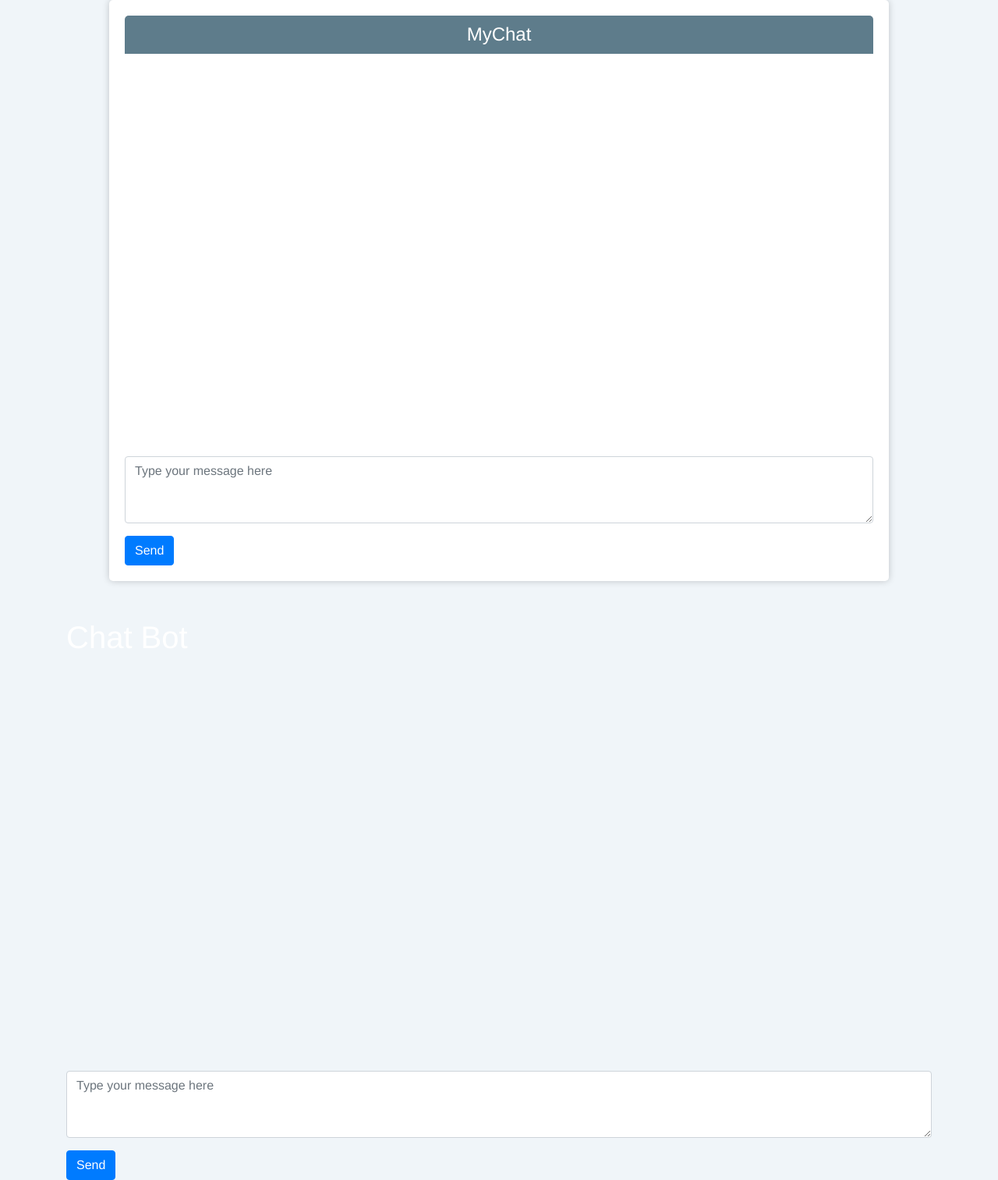
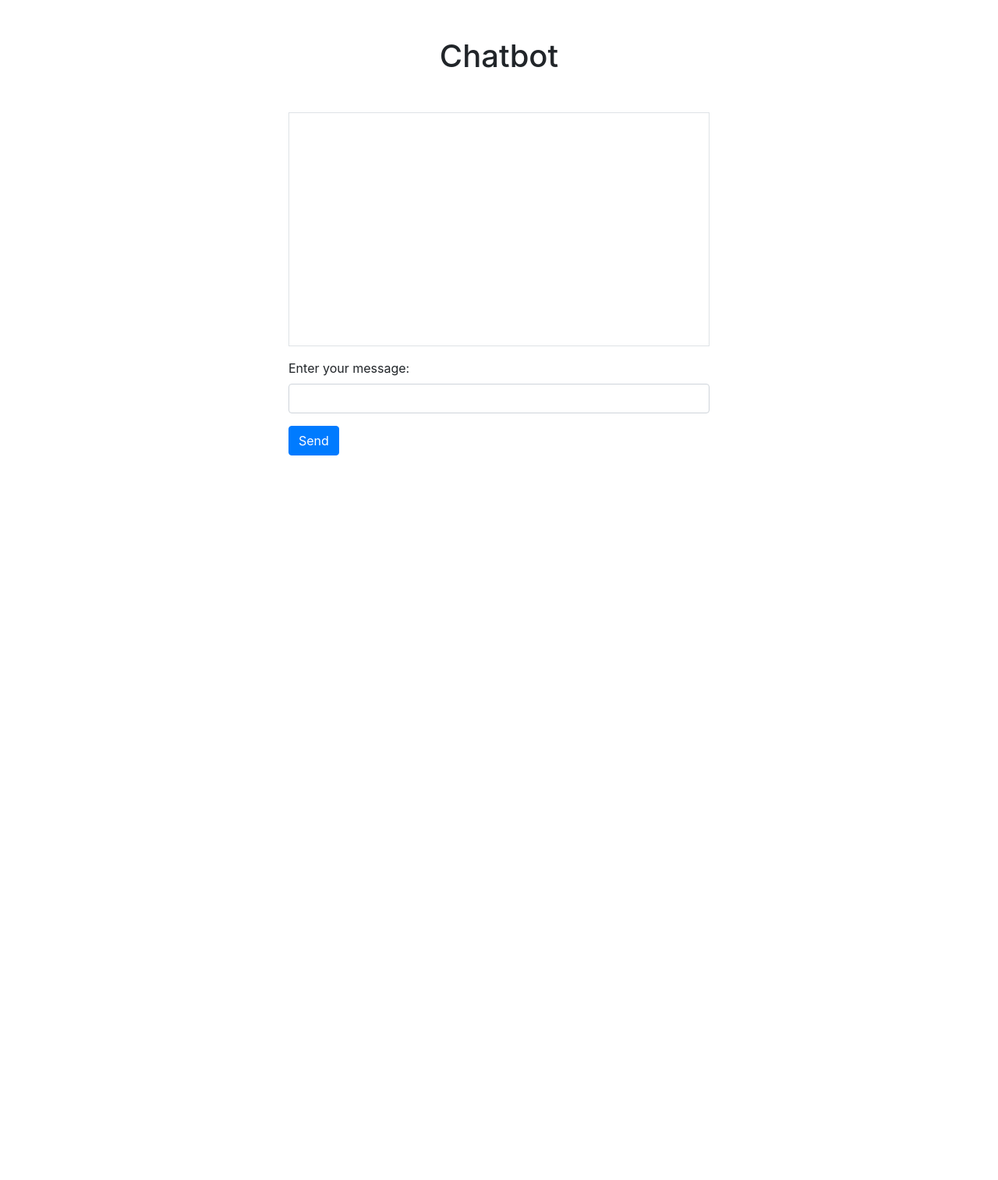
Before and after one commit to grewalanmol/chatBot, a Flask app: page / in a window 1280 px wide. Shown: the whole page at 78% size. After the commit the page ends 584 px from the top, so only its background shows below. Run offline with Flask 3, Linux system fonts and the light colour scheme; some libraries are stand-ins or nearby versions.

Commit message:
Update index.html

````diff
--- a/templates/index.html
+++ b/templates/index.html
@@ -1,133 +1,84 @@
 <!DOCTYPE html>
-<html>
+<html lang="en">
+<head>
+    <meta charset="UTF-8">
+    <meta name="viewport" content="width=device-width, initial-scale=1.0">
+    <title>Chatbot</title>
+    <!-- Bootstrap CSS (you may need to adjust the paths if you're using a local copy) -->
+    <link rel="stylesheet" href="https://maxcdn.bootstrapcdn.com/bootstrap/4.5.2/css/bootstrap.min.css">
+    <!-- Custom CSS -->
+    <link rel="stylesheet" href="{{ url_for('static', filename='styles.css') }}">
+</head>
+<body>
+    <div class="container mt-5">
+        <h1 class="text-center">Chatbot</h1>
+        <div class="row justify-content-center mt-5">
+            <div class="col-md-6">
+                <div id="chat" class="border p-3" style="height: 300px; overflow-y: scroll;">
+                    <!-- Chat messages will be displayed here -->
+                </div>
+            </div>
+        </div>
+        <div class="row justify-content-center mt-3">
+            <div class="col-md-6">
+                <div class="form-group">
+                    <label for="message">Enter your message:</label>
+                    <input type="text" class="form-control" id="message">
+                </div>
+                <button class="btn btn-primary" onclick="sendMessage()">Send</button>
+            </div>
+        </div>
+    </div>
 
-<head>
-  <title>MyChat</title>
-  <meta charset="utf-8">
-  <meta name="viewport" content="width=device-width, initial-scale=1">
-  <link rel="stylesheet" href="https://maxcdn.bootstrapcdn.com/bootstrap/4.5.2/css/bootstrap.min.css">
-  <script src="https://ajax.googleapis.com/ajax/libs/jquery/3.5.1/jquery.min.js"></script>
-  <script src="https://cdnjs.cloudflare.com/ajax/libs/popper.js/1.16.0/umd/popper.min.js"></script>
-  <script src="https://maxcdn.bootstrapcdn.com/bootstrap/4.5.2/js/bootstrap.min.js"></script>
-  <link rel="stylesheet" href="https://cdnjs.cloudflare.com/ajax/libs/font-awesome/5.15.3/css/all.min.css">
-  <link rel="stylesheet" type="text/css" href="{{ url_for('static', filename='style.css') }}">
-  <script src="https://cdn.jsdelivr.net/npm/highlight.js@10.7.2/lib/languages/python.min.js"></script>
+    <!-- Bootstrap JS (you may need to adjust the paths if you're using a local copy) -->
+    <script src="https://ajax.googleapis.com/ajax/libs/jquery/3.5.1/jquery.min.js"></script>
+    <script src="https://cdnjs.cloudflare.com/ajax/libs/popper.js/1.16.0/umd/popper.min.js"></script>
+    <script src="https://maxcdn.bootstrapcdn.com/bootstrap/4.5.2/js/bootstrap.min.js"></script>
 
-  <link rel="stylesheet" href="https://cdnjs.cloudflare.com/ajax/libs/highlight.js/11.7.0/styles/a11y-dark.min.css">
-    <script src="https://cdnjs.cloudflare.com/ajax/libs/highlight.js/11.7.0/highlight.min.js"></script>
-</head>
+    <!-- JavaScript for handling API calls and updating the chat interface -->
+    <script src="{{ url_for('static', filename='scripts.js') }}"></script>
 
-<body>
-  <div class="chat-container">
-    <div class="header">
-      <h1 class="header-title">MyChat</h1>
-    </div>
-    <div class="chat-box">
-      <!-- Chat messages will be added here dynamically -->
-    </div>
-    <div class="form-group mt-3">
-      <textarea class="form-control" rows="3" placeholder="Type your message here" id="message-input"></textarea>
-    </div>
-    <button type="button" class="btn btn-primary" id="send-btn">Send</button>
-  </div>
+    <!-- JavaScript for displaying chatbot and user images -->
+    <script>
+        function displayUserMessage(message) {
+            var chatDiv = document.getElementById('chat');
+            var userMessage = document.createElement('div');
+            userMessage.innerHTML = '<img src="{{ url_for('static', filename='images/user.jpg') }}" alt="User" class="chat-img-user" style="width: 50px; height: 50px;"><p class="chat-message-user">You: ' + message + '</p>';
+           //  userMessage.innerHTML = '<img src="{{ url_for('static', filename='images/user.jpg') }}" alt="User" class="chat-img-user"><p class="chat-message-user">You: ' + message + '</p>';
+            chatDiv.appendChild(userMessage);
+            chatDiv.scrollTop = chatDiv.scrollHeight; // Scroll to bottom
+        }
 
-  <div class="container mt-5">
-    <h1 style="color:white">Chat Bot</h1>
-    <div class="chat-box mt-3">
-      <!-- Chat messages will be added here dynamically -->
-    </div>
-    <div class="form-group mt-3">
-      <textarea class="form-control" rows="3" placeholder="Type your message here" id="message-input"></textarea>
-    </div>
-    <button type="button" class="btn btn-primary" id="send-btn">Send</button>
-  </div>
-  <script>
-setInterval(highlightAll,1000);
-// Function to highlight code using highlight.js library
-function highlightAll() {
-  document.querySelectorAll("pre code").forEach(block => {
-    hljs.highlightBlock(block);
-  });
-}
+        function displayBotMessage(message) {
+            var chatDiv = document.getElementById('chat');
+            var botMessage = document.createElement('div');
+            botMessage.innerHTML = '<img src="{{ url_for('static', filename='images/user.jpg') }}" alt="Chatbot" class="chat-img-bot" style="width: 50px; height: 50px;"><p class="chat-message-bot">ChatGbt: ' + message + '</p>';
+            //botMessage.innerHTML = '<img src="{{ url_for('static', filename='images/gbt.png') }}" alt="Chatbot" class="chat-img-bot"><p class="chat-message-bot">Bot: ' + message + '</p>';
+            chatDiv.appendChild(botMessage);
+            chatDiv.scrollTop = chatDiv.scrollHeight; // Scroll to bottom
+        }
 
-    const chatBox = document.querySelector(".chat-box");
-    const messageInput = document.querySelector("#message-input");
-    const sendBtn = document.querySelector("#send-btn");
+        function sendMessage() {
+            var message = document.getElementById('message').value;
+            document.getElementById('message').value = ''; // Clear input field
+            displayUserMessage(message);
 
-    function addMessage(message, isUserMessage) {
-      const messageDiv = document.createElement("div");
-      messageDiv.classList.add("mt-3", "p-3", "rounded");
-
-      if (isUserMessage) {
-        messageDiv.classList.add("user-message");
-
-      } else {
-        messageDiv.classList.add("bot-message");
-      }
-
-      messageDiv.innerHTML = `
-        <img src="{{ url_for('static', filename='images/user.jpg') }}" class="user-icon"><p>${message}</p>
-        `;
-
-      chatBox.appendChild(messageDiv);
-      chatBox.scrollTop = chatBox.scrollHeight;
-    }
-
-
-
-
-    function sendMessage() {
-      const message = messageInput.value.trim();
-
-      if (message !== "") {
-        addMessage(message, true);
-
-        fetch("/api", {
-          method: "POST",
-          headers: {
-            "Content-Type": "application/json"
-          },
-          body: JSON.stringify({ message })
-        })
-          .then(response => response.json())
-          .then(data => {
-                      messageInput.value = "";
-            const messageDiv = document.createElement("div");
-            messageDiv.classList.add("mt-3", "p-3", "rounded");
-            messageDiv.classList.add("bot-message");
-
-            const content = data.content;
-
-            // Check if the content has code block
-            const hasCodeBlock = content.includes("```");
-            if (hasCodeBlock) {
-              // If the content has code block, wrap it in a <pre><code> element
-              const codeContent = content.replace(/```([\s\S]+?)```/g, '</p><pre><code>$1</code></pre><p>');
-
-
-              messageDiv.innerHTML = `<img src="{{ url_for('static', filename='images/gpt.png') }}" class="bot-icon"><p>${codeContent}</p>`
-
-            }
-            else{
-              messageDiv.innerHTML = `<img src="{{ url_for('static', filename='images/gpt.png') }}" class="bot-icon"><p>${content}</p>`
-            }
-            chatBox.appendChild(messageDiv);
-            chatBox.scrollTop = chatBox.scrollHeight;
-
-          })
-          .catch(error => console.error(error));
-      }
-    }
-
-
-    sendBtn.addEventListener("click", sendMessage);
-    messageInput.addEventListener("keydown", event => {
-      if (event.keyCode === 13 && !event.shiftKey) {
-        event.preventDefault();
-        sendMessage();
-      }
-    });
-  </script>
+            // Make a POST request to the Flask API endpoint
+            fetch('/api', {
+                method: 'POST',
+                headers: {
+                    'Content-Type': 'application/json'
+                },
+                body: JSON.stringify({ message: message })
+            })
+            .then(response => response.text())
+            .then(data => {
+                displayBotMessage(data);
+            })
+            .catch(error => {
+                console.error('Error:', error);
+            });
+        }
+    </script>
 </body>
-
 </html>
````
